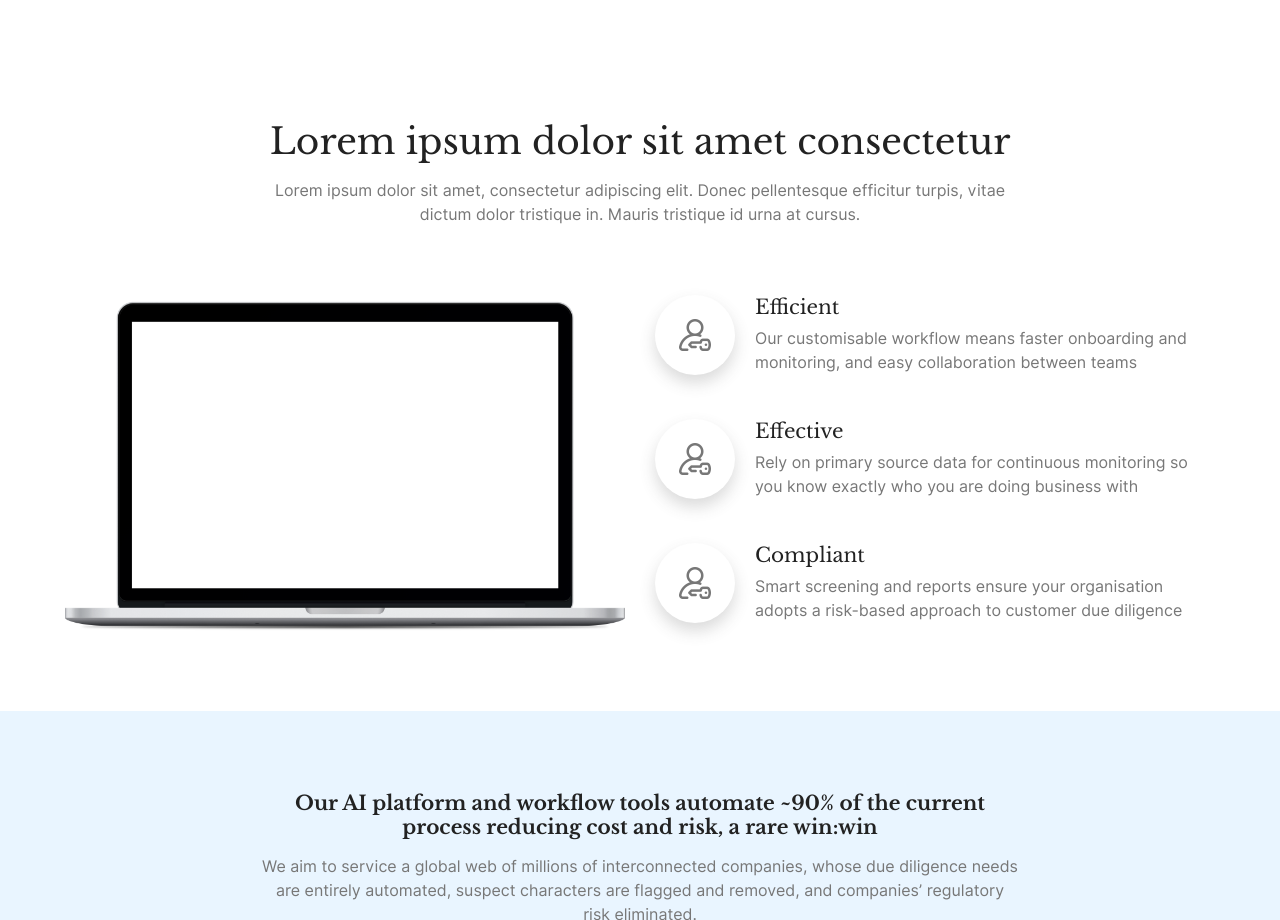
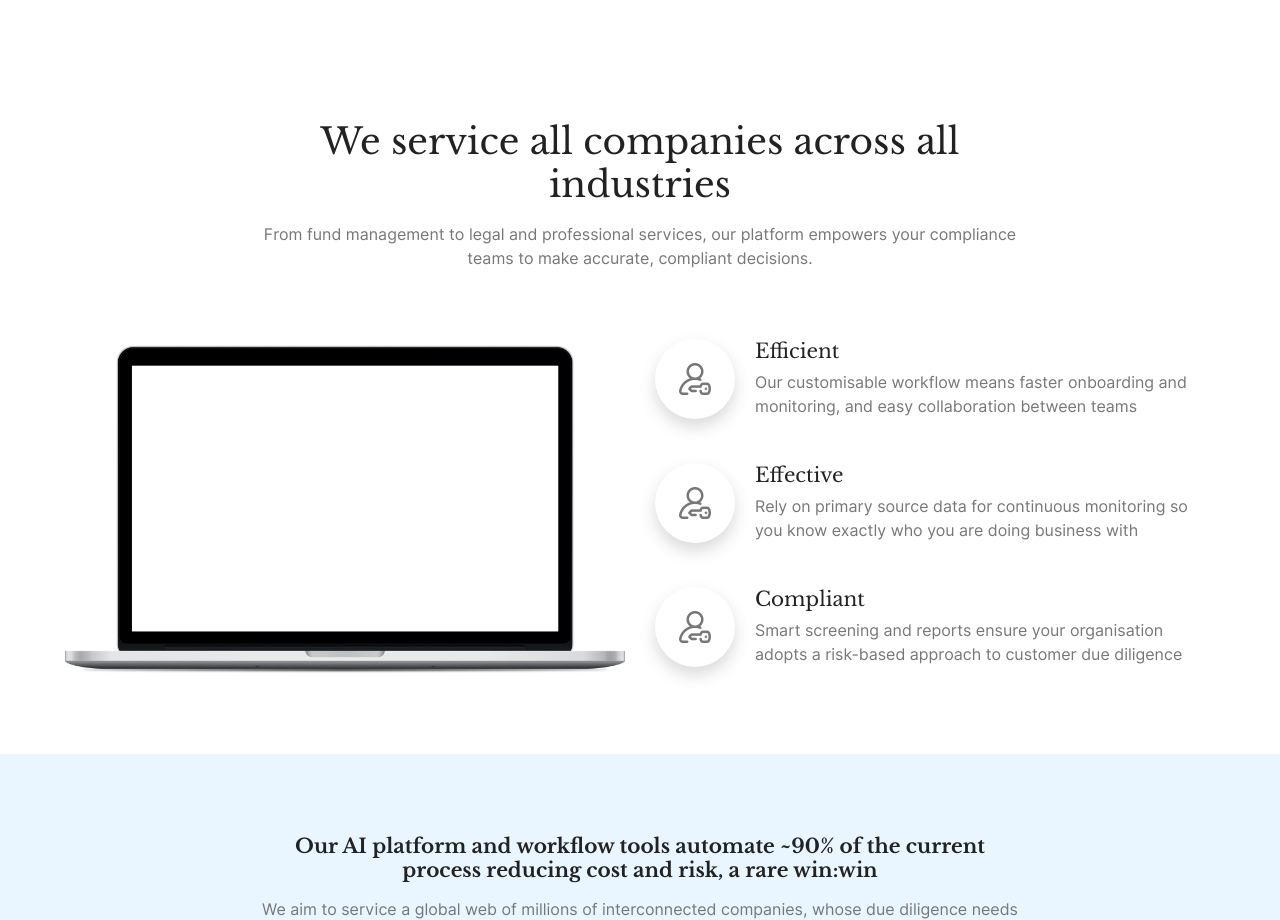
Before and after one commit to maianhkhadev/notarum-001, a React app: page / in a window 1280 px wide. Shown: the part 1180-2100 px from the top of the page. Built offline with nearby package versions, Linux system fonts and the light colour scheme.

Commit message:
Update Home.Services.js
Replaced dummy text in 'Services' section header

```diff
--- a/src/components/sections/Home.Services.js
+++ b/src/components/sections/Home.Services.js
@@ -7,8 +7,8 @@ export default function (props) {
         <div className="section-header">
           <div className="row">
             <div className="col-xl-8 mx-auto text-center">
-              <h2 className="section-title">Lorem ipsum dolor sit amet consectetur</h2>
-              <p className="text">Lorem ipsum dolor sit amet, consectetur adipiscing elit. Donec pellentesque efficitur turpis, vitae dictum dolor tristique in. Mauris tristique id urna at cursus.</p>
+              <h2 className="section-title">We service all companies across all industries</h2>
+              <p className="text">From fund management to legal and professional services, our platform empowers your compliance teams to make accurate, compliant decisions.</p>
             </div>
           </div>
         </div>
```
